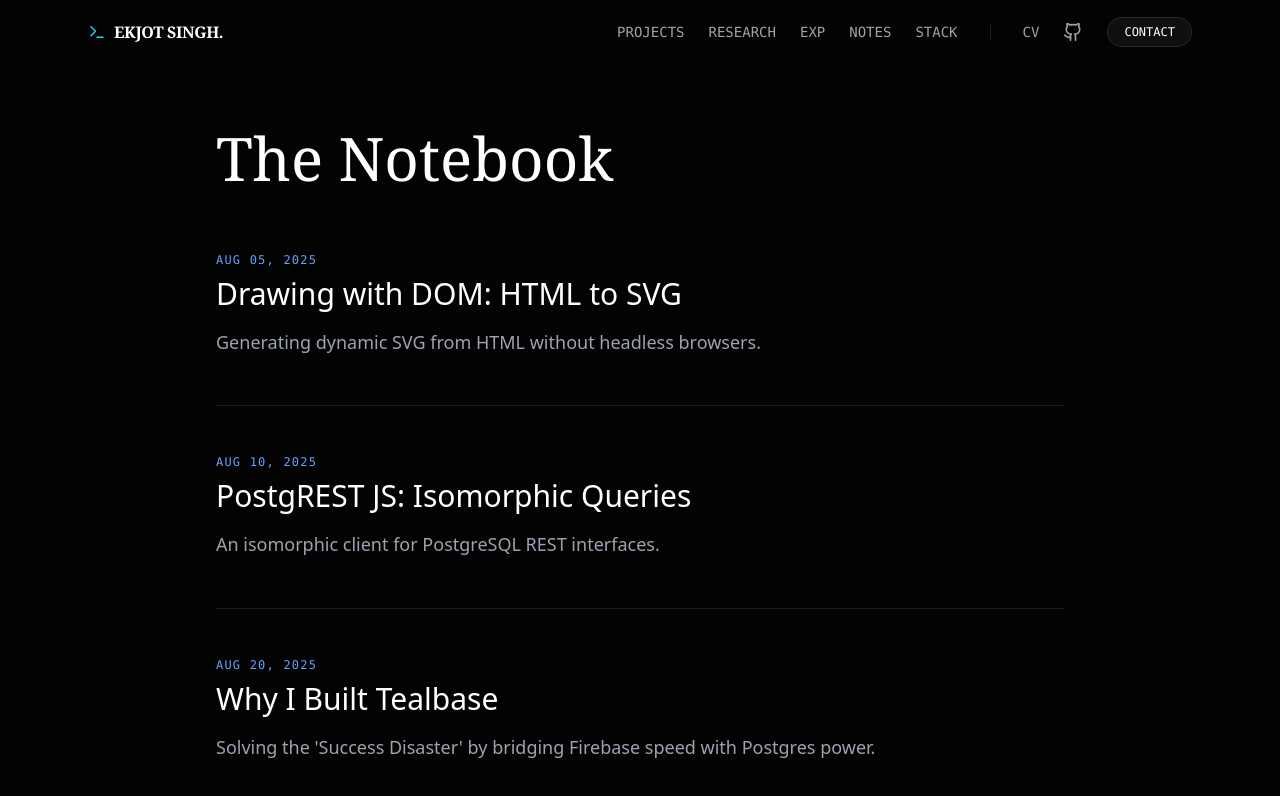
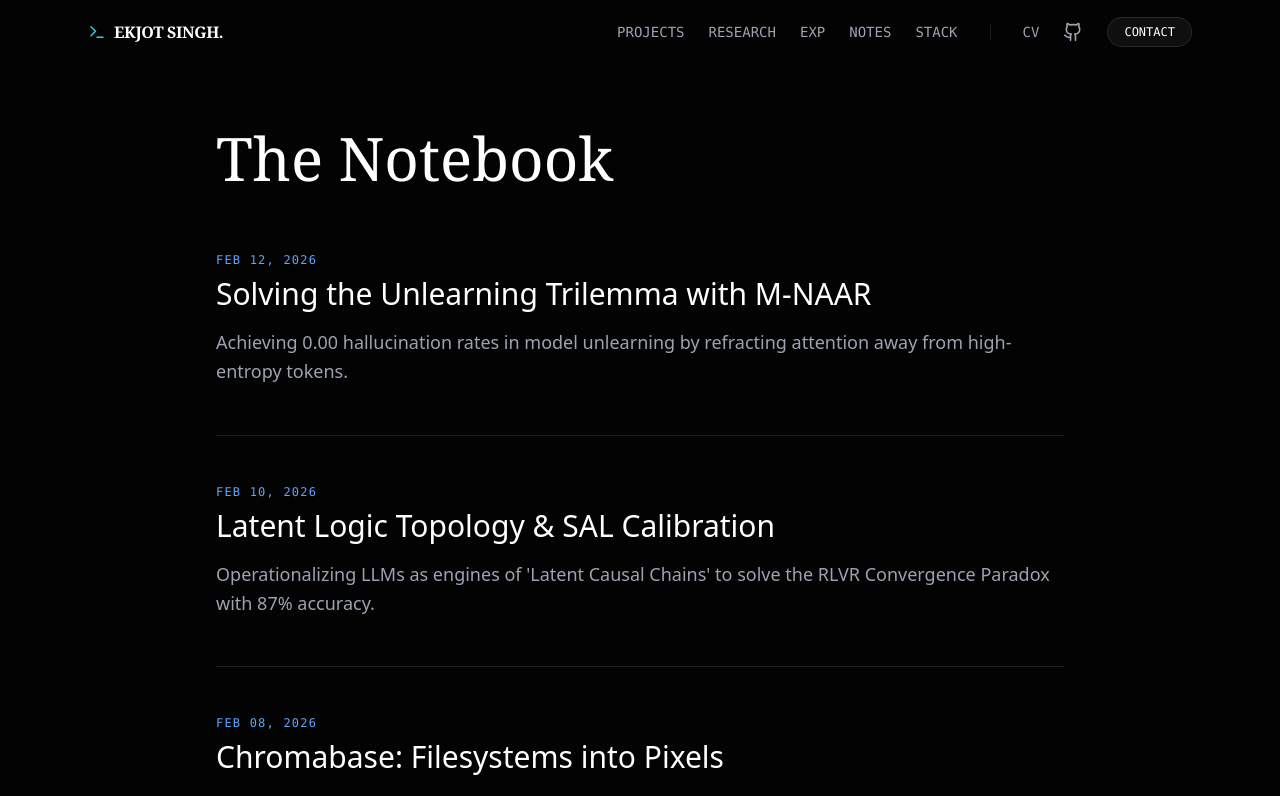
Before and after one commit to ekjotsinghmakhija/website, a Next.js app: page /blog in a window 1280 px wide. Shown: the top 796 px of the page. Built offline with nearby package versions, Linux system fonts and the light colour scheme.

Commit message:
feat: sort blog posts by latest first

```diff
--- a/src/app/blog/page.tsx
+++ b/src/app/blog/page.tsx
@@ -5,13 +5,18 @@
 import Link from 'next/link';
 
 export default function BlogIndex() {
+  // Sort posts: Newest (Feb 2026) to Oldest (Aug 2025)
+  const sortedPosts = [...BLOG_POSTS].sort((a, b) =>
+    new Date(b.date).getTime() - new Date(a.date).getTime()
+  );
+
   return (
     <div className="min-h-screen bg-[#030304] text-white">
       <Navbar />
       <main className="pt-32 pb-24 max-w-4xl mx-auto px-4 sm:px-6">
         <h1 className="text-4xl md:text-6xl font-serif mb-16">The Notebook</h1>
         <div className="space-y-12">
-          {BLOG_POSTS.map(post => (
+          {sortedPosts.map(post => (
             <Link
               key={post.slug}
               href={`/blog/${post.slug}`}
--- a/src/components/sections/Notebook.tsx
+++ b/src/components/sections/Notebook.tsx
@@ -5,8 +5,10 @@
 import SectionHeading from '../ui/SectionHeading';
 
 export default function Notebook() {
-  // Take only the first 3 posts
-  const latestPosts = BLOG_POSTS.slice(0, 3);
+  // Sort and then take only the 3 most recent posts
+  const latestPosts = [...BLOG_POSTS]
+    .sort((a, b) => new Date(b.date).getTime() - new Date(a.date).getTime())
+    .slice(0, 3);
 
   return (
     <section id="notebook" className="mb-32">
```
